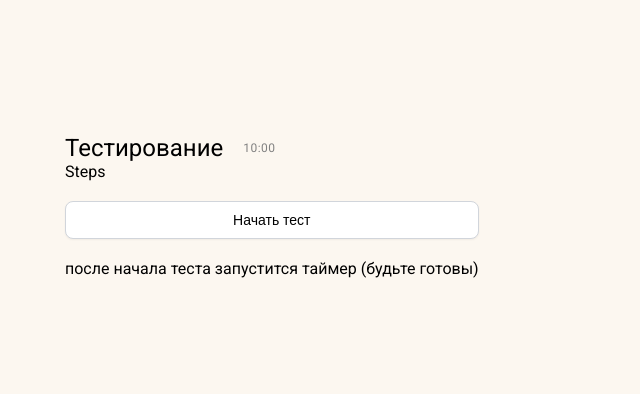
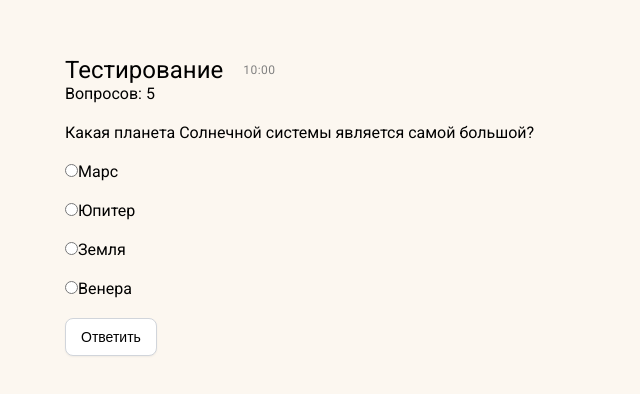
Before and after one commit to denniztr/human-anatomy-reactjs, a React (Vite) app: page /quiz in a window 1280 px wide. Shown: the part 194-588 px from the top of the page, without its empty margins (0-640 px from the left). Built offline with nearby package versions, Linux system fonts and the light colour scheme.

Commit message:
changing mockdata, actions

```diff
--- a/src/components/quiz/Quiz.tsx
+++ /dev/null
@@ -1,38 +0,0 @@
-import styles from './quiz.module.scss';
-
-import { useEffect, useState } from 'react';
-
-import Button from '../ui/button/button';
-import QuizOption from '../quizOption/QuizOption';
-
-import { data } from '../../mockdata/quiz';
-
-
-const Quiz = () => {
-  const [currentQuestion, setCurrentQuestion] = useState();
-
-  const [timer, setTimer] = useState(600);
-
-  return (
-    <>
-      <div className={styles.quiz_container}>
-        <input type="radio" id="option1" name="options" value="option1" />
-        <label htmlFor="option1">Земля</label>
-        <br />
-        <input type="radio" id="option2" name="options" value="option2" />
-        <label htmlFor="option2">Марс</label>
-        <br />
-        <input type="radio" id="option3" name="options" value="option3" />
-        <label htmlFor="option3">Юпитер</label>
-        <br />
-        <input type="radio" id="option3" name="options" value="option3" />
-        <label htmlFor="option3">Сатурн</label>
-      </div>
-      <div>
-        <Button>Ответить</Button>
-      </div>
-    </>
-  );
-};
-
-export default Quiz;
--- a/src/components/quiz/quiz.module.scss
+++ /dev/null
@@ -1,15 +0,0 @@
-.quiz_container {
-  :not(:last-child) {
-    margin-bottom: 10px;
-  }
-
-  & input {
-    width: 15px;
-    height: 15px;
-    cursor: pointer;
-  }
-
-  & label {
-    padding-left: 10px;
-  }
-}
--- a/src/mockdata/quiz.ts
+++ b/src/mockdata/quiz.ts
@@ -1,54 +1,30 @@
-export const data = [
+export const data = {
+  totalQuestions: 5,
+  questions: [
     {
-    id: 1,
       question: 'Какая планета Солнечной системы является самой большой?',
-    options: [
-      {
-        a: 'Марс',
-        b: 'Юпитер',
-        c: 'Земля',
-        d: 'Венера',
-      },
-    ],
-    user_answer: []
+      options: ['Марс','Юпитер','Земля','Венера'],
+      user_answer: [],
     },
     {
-    id: 2,
       question: 'Какая из следующих планет не имеет естественных спутников?',
-    options: [
-      {
-        a: 'Земля',
-        b: 'Марс',
-        c: 'Юпитер',
-        d: 'Сатурн',
-      },
-    ],
-    user_answer: []
+      options: ['Земля','Марс','Юпитер','Сатурн'],
+      user_answer: [],
     },
     {
-    id: 3,
-    question: 'Что такое экваториальный карандаш?',
-    options: [
-      {
-        a: 'Ракета, запущенная вдоль экватора Земли',
-        b: 'Спутник, орбита которого проходит через экватор Земли',
-        c: 'Устройство для изучения магнитных полей на экваторе',
-        d: 'Объект космического мусора, оставленный на экваторе Земли',
-      },
-    ],
-    user_answer: []
+      question: 'Вопрос 3',
+      options: ['1','2','3','4'],
+      user_answer: [],
     },
     {
-    id: 4,
-    question: 'Что такое тёмная материя и почему она важна в астрофизике?',
-    options: [
+      question: 'Вопрос 4',
+      options: ['15','23','31','44'],
+      user_answer: [],
+    },
     {
-        a: 'Ракета, запущенная вдоль экватора Земли',
-        b: 'Спутник, орбита которого проходит через экватор Земли',
-        c: 'Устройство для изучения магнитных полей на экваторе',
-        d: 'Объект космического мусора, оставленный на экваторе Земли',
+      question: 'Вопрос 5',
+      options: ['11','22','33','44'],
+      user_answer: [],
     },
-    ],
-    user_answer: []
-  },
-];
+  ]
+}
--- a/src/pages/Quiz/QuizPage.tsx
+++ b/src/pages/Quiz/QuizPage.tsx
@@ -1,30 +1,39 @@
 import styles from './quizPage.module.scss';
 
-import { useState, useEffect } from 'react';
+import { useState } from 'react';
+import { formatTime } from '../../utils/formatTime';
 
-import Quiz from '../../components/quiz/Quiz';
 import Button from '../../components/ui/button/button';
 
-import { formatTime } from '../../utils/formatTime';
+import { data } from '../../mockdata/quiz';
 
 function QuizPage() {
   const [isTestStarted, setIsTestStarted] = useState(false);
   const [time, setTime] = useState(600);
+  const [currentQuestion, setCurrentQuestion] = useState(0);
+  const [answer, setAnswer] = useState('');
+  const [isTestFinished, setIsTestFinished] = useState(false);
 
-  useEffect(() => {
-    if (isTestStarted) {
-      const interval = setInterval(() => {
-       setTime(prevTime => prevTime - 1);
+  const { questions } = data;
+  const { question, options, user_answer } = questions[currentQuestion];
 
-         if (time <= 0) { // проверка если время закончилось
-          clearInterval(interval);
-          console.log('Время вышло!');
-        }
-      }, 1000);
+  console.log(questions);
 
-      return () => clearInterval(interval);
+  const handleNextQuestionClick = () => {
+    if (answer !== '') {
+      setCurrentQuestion((prevQuestion) => prevQuestion + 1);
+      user_answer.push(answer);
+    } else {
+      console.log('Выберите ответ')
     }
-  }, [isTestStarted, time]);
+
+  };
+  console.log(questions);
+
+  const handleAnswerChange = (event) => {
+    setAnswer(event.target.value);
+  };
+
 
   return (
     <section className={styles.container}>
@@ -33,20 +42,34 @@ function QuizPage() {
           <h1 className={styles.heading_title}>Тестирование</h1>
           <span>{formatTime(time)}</span>
         </div>
-        <div className={styles.step_line}>Steps</div>
+        <div className={styles.step_line}>Вопросов: {questions.length}</div>
       </header>
       <section className={styles.content}>
-        {isTestStarted ? (
+        {isTestFinished ? (
           <>
-            <h2 className={styles.content_title}>
-              Какая из следующих планет не имеет естественных спутников?
-            </h2>
-            <Quiz />
+            <p>Тест закончился</p>
+            <Button onClick={() => setIsTestFinished(false)}>Начать тест заново</Button>
           </>
         ) : (
           <>
-            <Button onClick={() => setIsTestStarted(true)}>Начать тест</Button>
-            <span>после начала теста запустится таймер (будьте готовы)</span>
+            {questions[currentQuestion].question}
+            {options.map((option, index) => (
+              <div key={index}>
+                <input
+                  type="radio"
+                  name="options"
+                  value={option}
+                  onChange={handleAnswerChange}
+                />
+                <label htmlFor="value">{option}</label>
+                <br />
+              </div>
+            ))}
+            <div>
+              <Button onClick={() => handleNextQuestionClick()}>
+                Ответить
+              </Button>
+            </div>
           </>
         )}
       </section>
```
Lines whose indentation alone changed are shown as unchanged.
